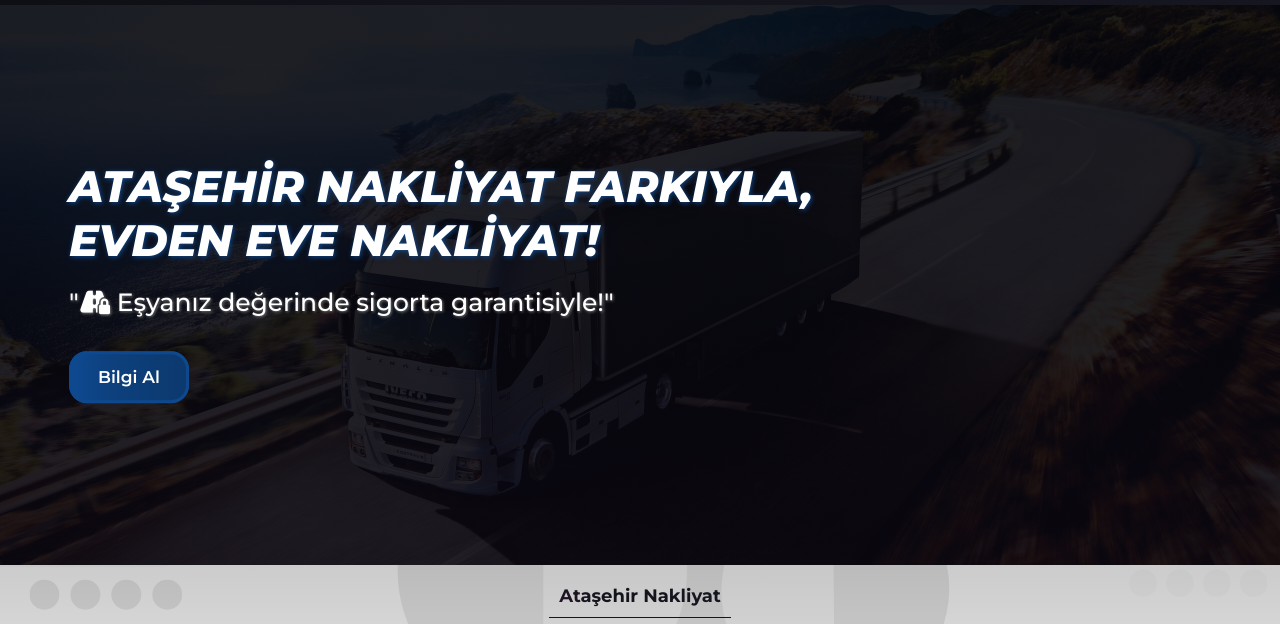
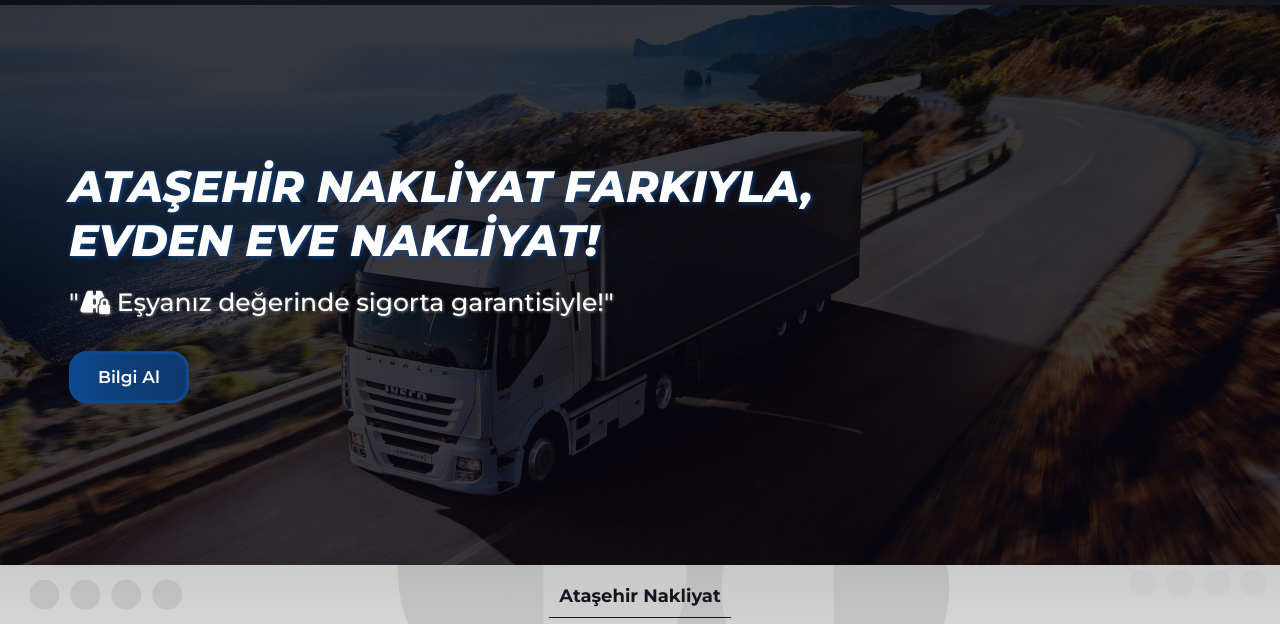
Before and after one commit to ismrsmile/atasehirnakliyat, a plain HTML site: page index.html in a window 1280 px wide. Shown: the part 180-804 px from the top of the page. Drawn offline with nearby package versions, Linux system fonts and the light colour scheme.

Commit message:
Update style.css

```diff
--- a/style.css
+++ b/style.css
@@ -110,7 +110,7 @@ html {
 .home {
 	width: 100%;
 	height: 70vh;
-	background: linear-gradient(rgba(5,7,13,0.90),rgba(10,7,16,0.90)),url("./Medias/background.jpg");
+	background: linear-gradient(rgba(5,7,13,0.80),rgba(10,7,16,0.80)),url("./Medias/background.jpg");
     background-size: cover;
     background-position: center;
     position: relative;
```
